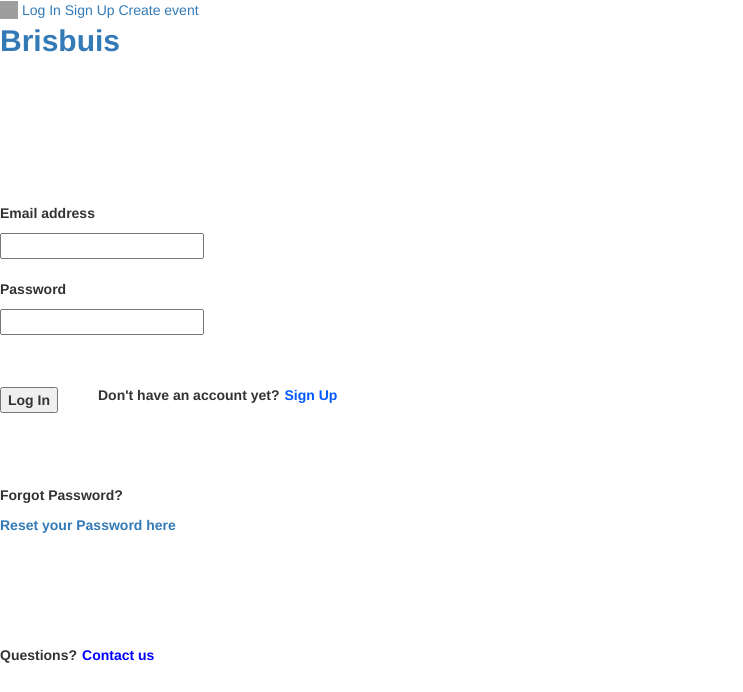
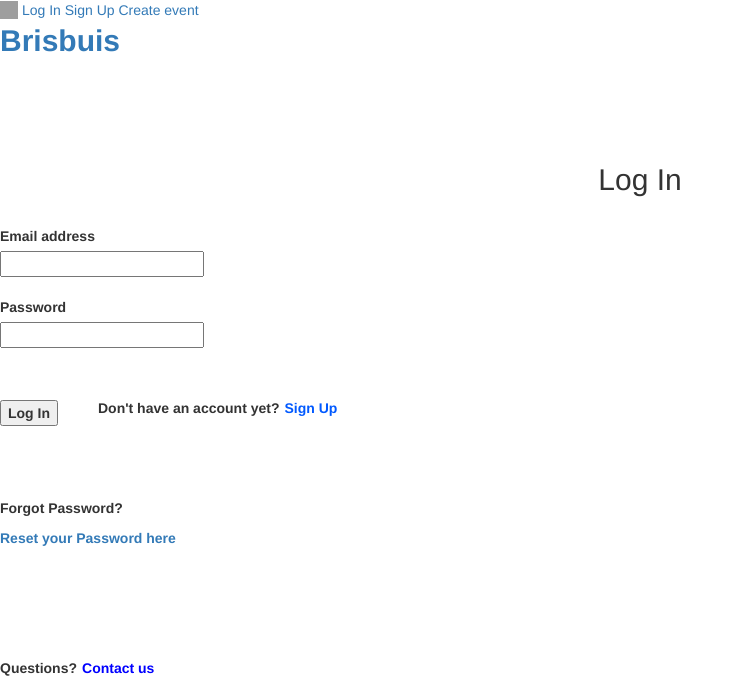
Before and after one commit to katharinalisa/Business-Events-Site, a Flask app: page /login.html in a window 1280 px wide. Shown: the top 692 px of the page, without its empty margins (0-743 px from the left). Run offline with Flask 3, Linux system fonts and the light colour scheme; lists and menus that the app fills with data are empty; some libraries are stand-ins or nearby versions; grey boxes are pictures that could not be loaded.

Commit message:
Update login.html
replaced whole login.html with updated version

```diff
--- a/projectfile/website/templates/login.html
+++ b/projectfile/website/templates/login.html
@@ -2,37 +2,33 @@
 {% block header %}
 <form method="POST">
 <div class="background-color-login">
-    <div class="margin-content">
-    <body>
-        <br>
-        <br>
-        <br>
-        <br>
-        <br>
-        <br>
-        <br>
+    <body><br><br><br><br>
+        <h2 style="text-align:center">Log In</h2><br>
+    </body>
 {% endblock %}
 {% block content %}
+<body>
+<div class="margin-content">
         <div class="wrap-login">
             <table>
                 <tr>
                     <th><table>
                         <tr style="margin-left:30px;">
-                            <th><p>Email address</p></th>
+                            <th><label>Email address</label></th>
                             <th></th>
                         </tr>
                         <tr>
-                            <th colspan="3"><input type="email" id="email" name="email" class="enter-details"></th>
+                            <th colspan="3"><input type="email" id="email" name="email" class="enter-details" required></th>
                         </tr>
                         <tr>
                             <th style="height:20px;"></th>
                         </tr>
                         <tr>
-                            <th><p>Password</p></th></th>
+                            <th><label>Password</label></th></th>
                             <th></th>
 
                         <tr>
-                            <th colspan="3"><input type="password" id="password" name="password" class="enter-details"></th>
+                            <th colspan="3"><input type="password" id="password" name="password" class="enter-details" required></th>
                         </tr>
                         <tr>
                             <th style="height:30px;"></th>
@@ -55,13 +51,14 @@
         </div>
         <br>
         <br>
-        <!-- Reset password (Pop-up will appear) (Function will be implemented in Assignment 3) -->
+        <!-- Reset password -->
         <p class="forgot-password1">Forgot Password?</p>
         <a href=""><p class="forgot-password">Reset your Password here</p></a>
+    </div>
     </body>
-    </div>
 </div>
 <br>
 <br>
 <br>
+</form>
 {% endblock %}
```
